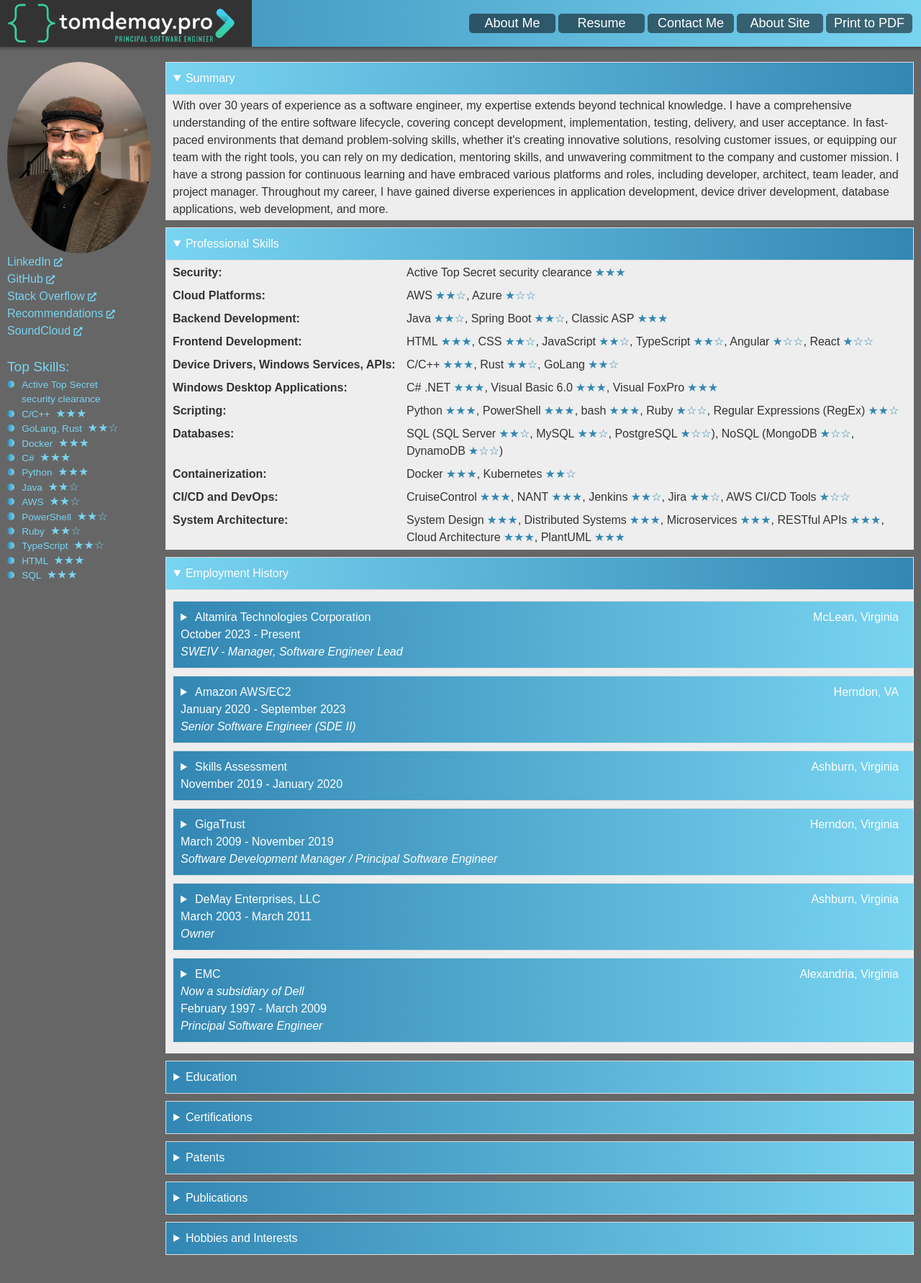
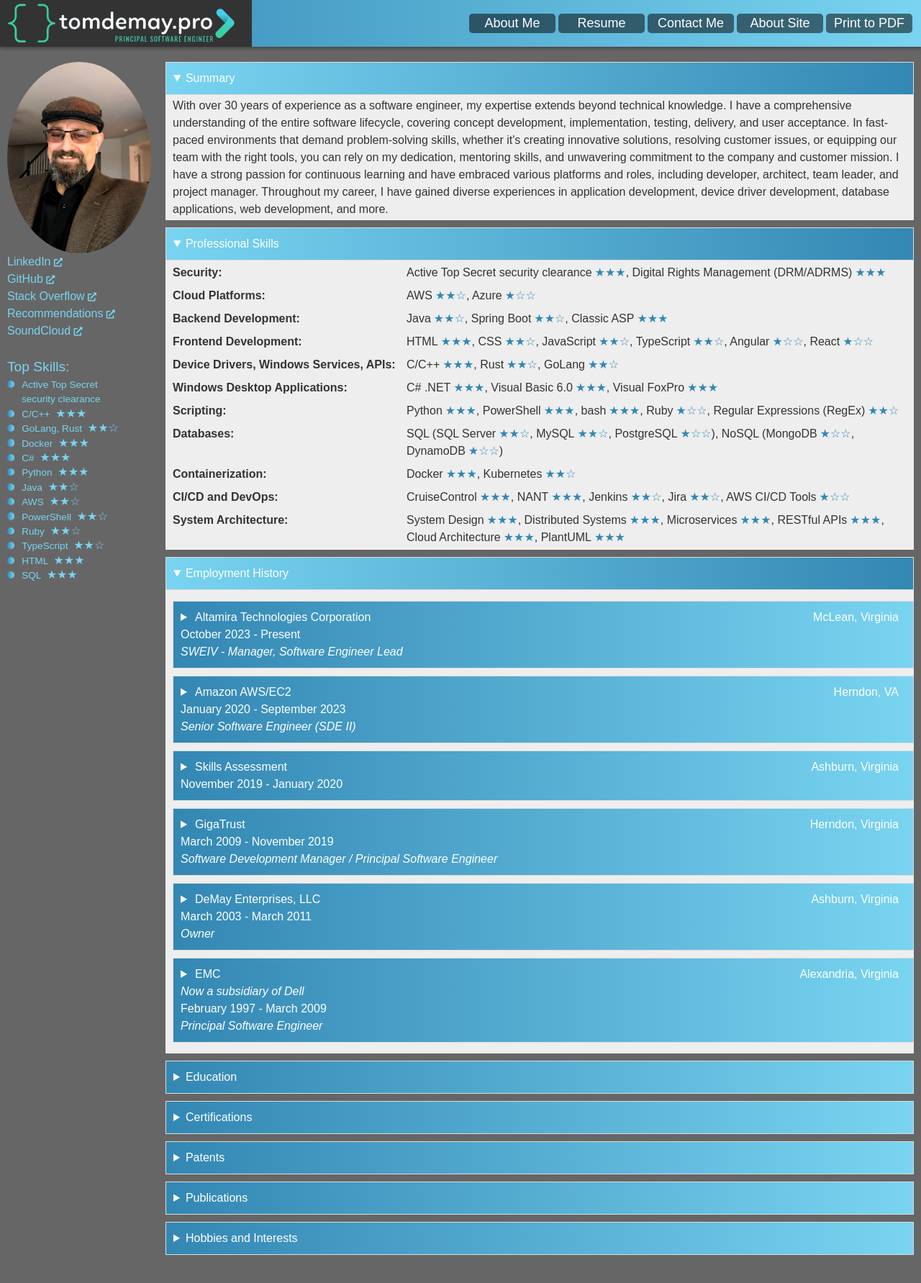
Before and after one commit to tomdemay/tomdemaypro, a Jekyll site: the page built from resume.html, in a window 1280 px wide. Shown: the top 1783 px of the page at 72% size. Built offline with Jekyll 4.4.1, drawn with Linux system fonts in a browser that asks for light colours.

Commit message:
adding DRM/ADRMS back in.

```diff
--- a/_includes/resume/professionalskills.html
+++ b/_includes/resume/professionalskills.html
@@ -3,9 +3,9 @@
     <div class="skills-list">
         <div class="skill-item"><strong>Security:</strong>
             <span>
-                <!-- <span class="nowrap">Digital Rights Management (DRM/ADRMS)<span
-                        class="competency-indicator good-knowledge"></span></span>, -->
                 <span class="nowrap">Active Top Secret security clearance<span
+                        class="competency-indicator very-proficient"></span></span>,
+                <span class="nowrap">Digital Rights Management (DRM/ADRMS)<span
                         class="competency-indicator very-proficient"></span></span>
             </span>
         </div>
```
